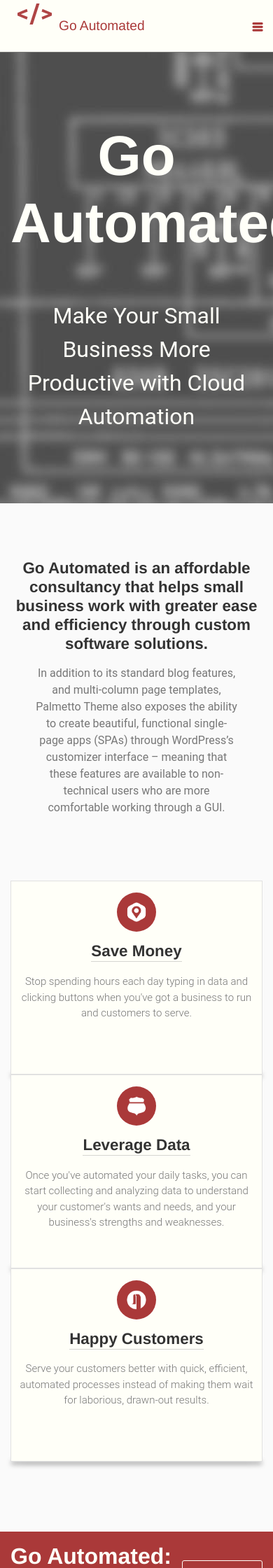
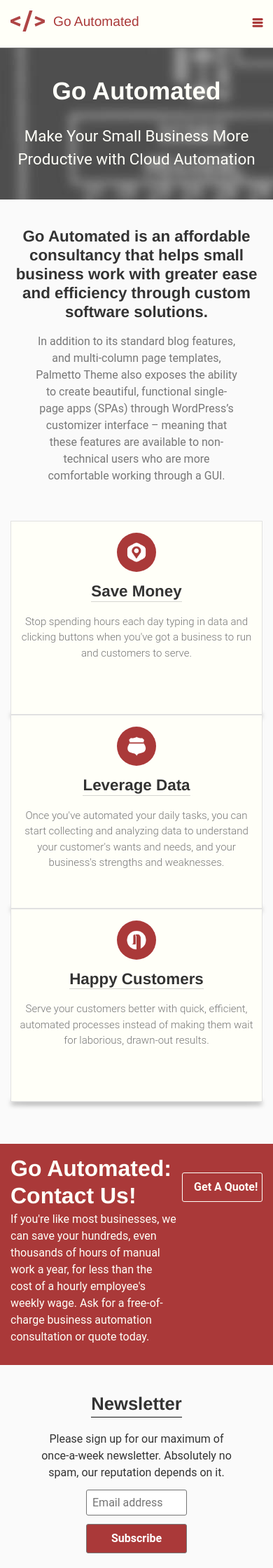
Before and after one commit to esbullington/goautomated, a Jekyll site: the page built from index.html, in a window 390 px wide. Shown: the top 2240 px of the page at 70% size. Built offline with Jekyll 4.4.1, drawn with Linux system fonts in a browser that asks for light colours; some web fonts are replaced; comment, search, counter and statistics services are not loaded.

Commit message:
Fix mobile styling

```diff
--- a/_includes/sections/cta.html
+++ b/_includes/sections/cta.html
@@ -7,7 +7,7 @@
 	</div>
 
 	<button>
-		<a href="/contact/">Ask For A Quote!</a>
+		<a href="/contact/">Get A Quote!</a>
 	</button>
 
 </div>
--- a/assets/css/style.css
+++ b/assets/css/style.css
@@ -382,6 +382,8 @@
   /* hide the checkbox */ }
 
 @media screen and (max-width: 39em) {
+  #menu-toggle-label {
+    margin: 0; }
   .navigation-primary {
     overflow: hidden; }
     .navigation-primary::after {
@@ -412,7 +414,7 @@
         color: #AA3939; }
     .navigation-primary-inner-wrapper img {
       float: left;
-      margin: 14px 10px; }
+      margin: 30px 12px 0 0; }
     .navigation-primary-inner-wrapper h1 {
       float: left;
       height: 100%;
@@ -587,6 +589,15 @@
   .section-header .learn-more {
     display: none; }
 
+@media screen and (max-width: 39em) {
+  .section-header header {
+    margin: 40px 0;
+    text-align: center; }
+    .section-header header h1 {
+      font-size: 220%; }
+    .section-header header p, .section-header header span {
+      font-size: 140%; } }
+
 .section-intro {
   margin-bottom: 3em; }
   .section-intro .frontpage-inner-wrapper {
@@ -711,6 +722,10 @@
       height: 100%;
       width: 100%; }
 
+@media screen and (max-width: 39em) {
+  .section-cta button {
+    padding: 0.75em 1em; } }
+
 .section-features li:before {
   font-family: 'Ionicons';
   content: "";
@@ -755,6 +770,10 @@
   border-bottom: 1px solid #111111;
   padding-bottom: 3px; }
 
+@media screen and (max-width: 39em) {
+  main.default section {
+    margin-bottom: 40px; } }
+
 .blog main.default {
   text-align: center; }
   .blog main.default .pagination-wrap {
--- a/src/styles/includes/navigation-responsive.scss
+++ b/src/styles/includes/navigation-responsive.scss
@@ -4,6 +4,9 @@
 }
 
 @include media(max-width $medium-screen - 1) {
+	#menu-toggle-label {
+		margin: 0;
+	}
 	.navigation-primary {
 		overflow: hidden;
 		@include clearfix();
@@ -37,7 +40,7 @@
 		}
 		img {
 			float: left;
-			margin: 14px 10px;
+			margin: 30px 12px 0 0;
 		}
 		h1 {
 			float: left;
```
Also changed, not shown: src/styles/includes/sections/cta.scss (+8 -0 lines), src/styles/includes/sections/header.scss (+15 -0 lines), src/styles/pages/frontpage.scss (+8 -0 lines).
